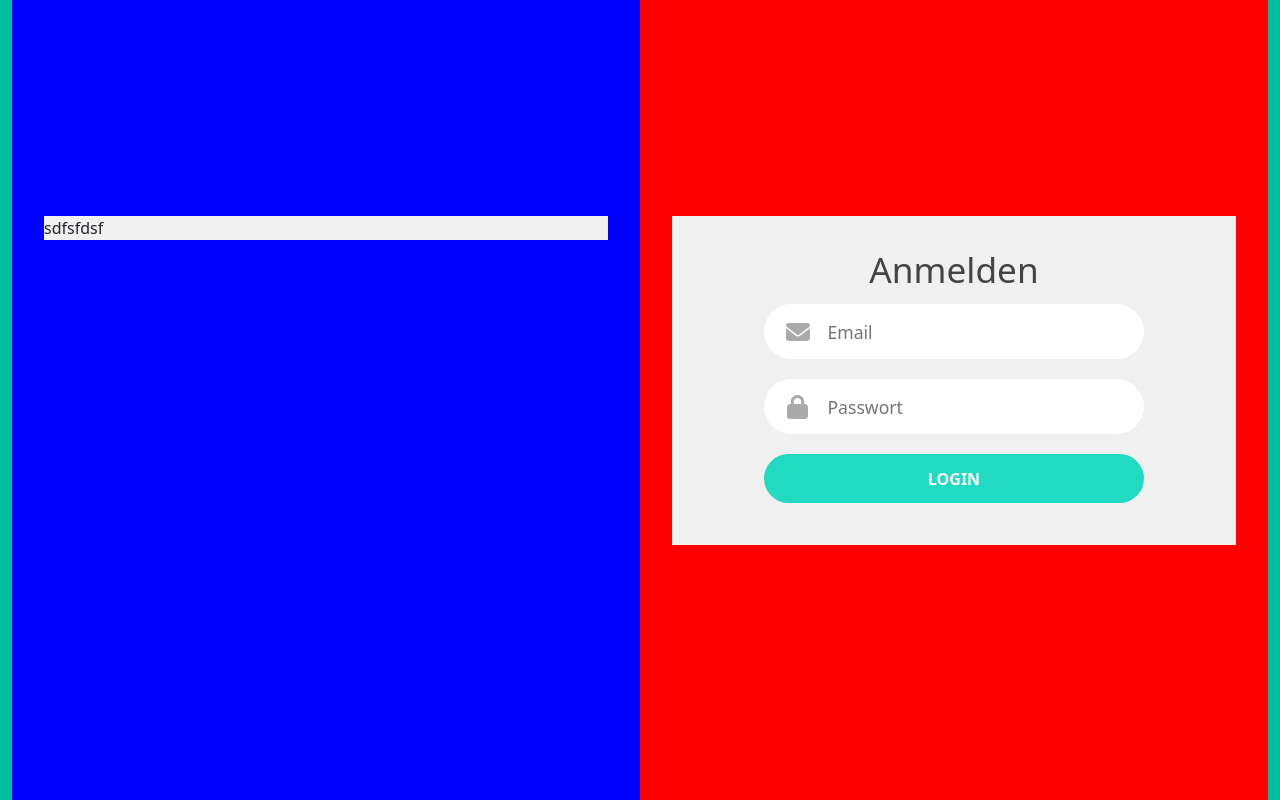
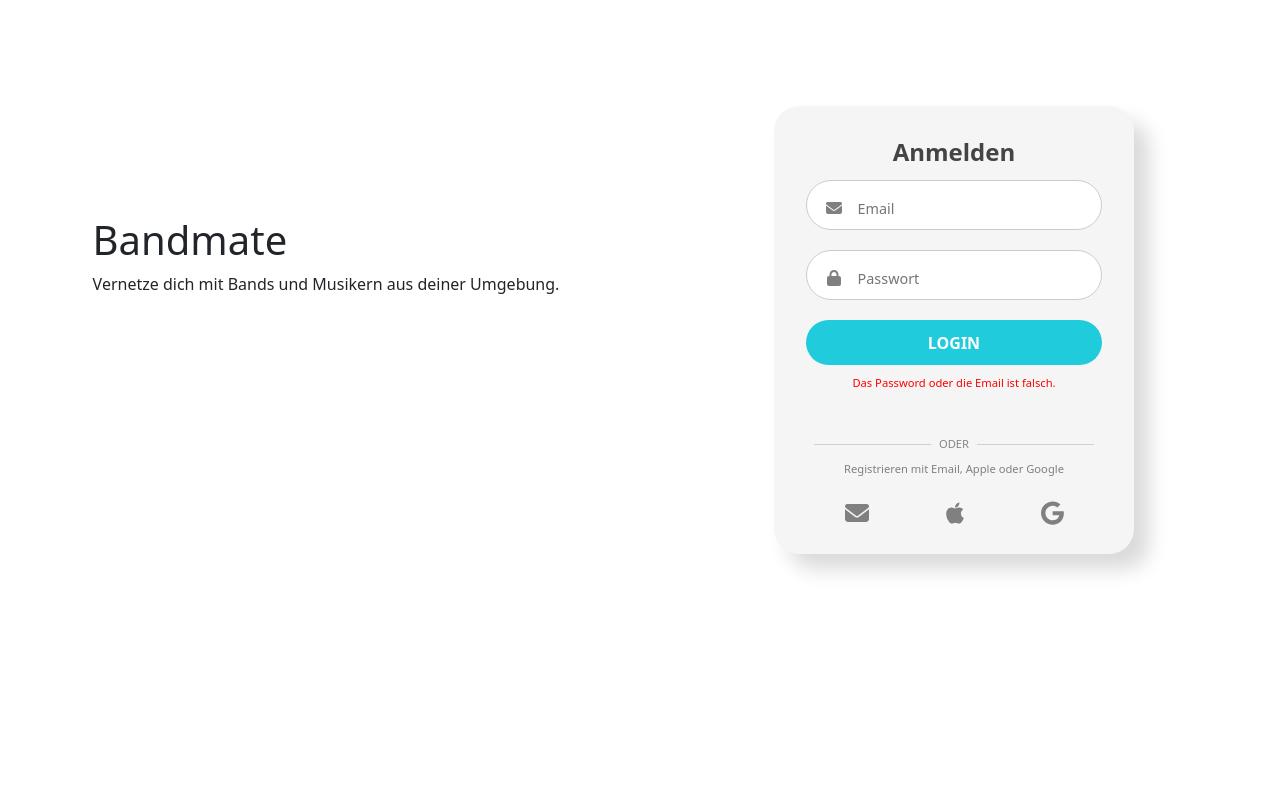
Before and after one commit to KarstenKrause/bandmate-web, a React (Create React App) app: page / in a window 1280 px wide. Built offline with nearby package versions, Linux system fonts and the light colour scheme.

Commit message:
added final login styles

```diff
--- a/src/pages/auth/Authentication.tsx
+++ b/src/pages/auth/Authentication.tsx
@@ -1,3 +1,6 @@
+import { faApple, faGoogle } from "@fortawesome/free-brands-svg-icons";
+import { faEnvelope } from "@fortawesome/free-solid-svg-icons";
+import { FontAwesomeIcon } from "@fortawesome/react-fontawesome";
 import React from "react";
 import LoginPage from "./login/Login";
 import RegistrationPage from "./registration/Registration";
@@ -12,12 +15,32 @@
       <main>
         <div className="container">
           <aside>
-            <div className="content-container">sdfsfdsf</div>
+            <div className="content-container">
+              <h1>Bandmate</h1>
+              <article>
+                <p>Vernetze dich mit Bands und Musikern aus deiner Umgebung.</p>
+              </article>
+            </div>
           </aside>
 
           <div className="forms-container">
             <div className="login-container">
               <LoginPage />
+              <div className="reg-container">
+                <div className="divider">ODER</div>
+                <p id="reg-p">Registrieren mit Email, Apple oder Google</p>
+                <div className="reg-buttons-container">
+                  <button className="reg-button">
+                    <FontAwesomeIcon icon={faEnvelope}></FontAwesomeIcon>
+                  </button>
+                  <button className="reg-button">
+                    <FontAwesomeIcon icon={faApple}></FontAwesomeIcon>
+                  </button>
+                  <button className="reg-button">
+                    <FontAwesomeIcon icon={faGoogle}></FontAwesomeIcon>
+                  </button>
+                </div>
+              </div>
             </div>
           </div>
         </div>
--- a/src/pages/auth/login/Login.tsx
+++ b/src/pages/auth/login/Login.tsx
@@ -90,6 +90,9 @@
         <button className="form-button" type="submit">
           Login
         </button>
+        <p id="error-message">Das Password oder die Email ist falsch.</p>
+
+
       </form>
     );
   }
--- a/src/pages/auth/style/authentication.css
+++ b/src/pages/auth/style/authentication.css
@@ -1,5 +1,4 @@
 main {
-  background-color: #00bfa0;
   display: flex;
   flex-direction: column;
   justify-content: flex-start;
@@ -34,59 +33,92 @@
   }
 }
 main .container aside {
+  display: flex;
+  flex-direction: column;
+  justify-content: flex-start;
+  align-items: center;
   width: 100%;
   top: 0;
   left: 0;
-  background-color: blue;
   padding: 2rem;
 }
 main .container aside .content-container {
   position: relative;
   top: 25%;
-  background-color: #f0f0f0;
+}
+@media (max-width: 768px) {
+  main .container aside .content-container {
+    text-align: center;
+  }
+}
+@media (min-width: 768px) {
+  main .container aside .content-container {
+    text-align: center;
+  }
+}
+@media (min-width: 992px) {
+  main .container aside .content-container {
+    text-align: left;
+  }
+}
+@media (min-width: 1200px) {
+  main .container aside .content-container {
+    text-align: left;
+  }
 }
 main .container .forms-container {
+  display: flex;
+  flex-direction: column;
+  justify-content: flex-start;
+  align-items: center;
   width: 100%;
-  top: 0;
   left: 0;
-  background-color: red;
   padding: 2rem;
 }
 main .container .forms-container .login-container {
   position: relative;
-  top: 25%;
-  background-color: #f0f0f0;
+  width: 360px;
+  top: 10%;
+  background-color: rgba(0, 0, 0, 0.04);
   display: grid;
   grid-template-columns: 1fr;
+  border-radius: 25px;
+  padding: 2rem;
+  box-shadow: 15px 15px 20px rgb(218, 218, 218);
+}
+main .container .forms-container .reg-container {
+  position: relative;
+  top: 20px;
+  padding-bottom: 10px;
+}
+main .container .forms-container .reg-container .reg-buttons-container {
+  position: relative;
+  display: flex;
+  flex-direction: row;
+  justify-content: space-around;
+  align-items: center;
+}
+main .container .forms-container .reg-container .reg-buttons-container .reg-button {
+  border: none;
+  font-size: 1.5rem;
+  color: grey;
+  transition: all 0.5s;
+  background-color: transparent;
+}
+main .container .forms-container .reg-container .reg-buttons-container .reg-button:hover {
+  color: #444;
+}
+main .container .forms-container #reg-p {
+  font-size: 0.7rem;
+  color: gray;
+  display: flex;
+  flex-direction: column;
+  align-items: center;
 }
 
-/*
-.container {
-  display: flex;
-  flex-direction: row;
-  position: relative;
-  width: 100%;
-  height: 100%;
-  background-color: white;
-  min-height: 100vh;
-  overflow: hidden;
-}
-*/
-/*
-.container::before {
-  content: "";
-  position: absolute;
-  height: 2000px;
-  width: 2000px;
-  top: -10%;
-  right: 48%;
-  background-image: linear-gradient(-45deg, #20dbc2 0%, #00bfa6 100%);
-  transform: translateY(-50%);
-  border-radius: 50%;
-}
-*/
 .title {
-  font-size: 2.2rem;
+  font-size: 1.5rem;
+  font-weight: bold;
   color: #444;
   margin-bottom: 4px;
 }
@@ -96,24 +128,23 @@
   flex-direction: column;
   justify-content: center;
   align-items: center;
-  padding: 2rem;
   grid-column: 1/2;
   grid-row: 1/2;
 }
 form .form-icons {
   text-align: center;
-  color: #aaa;
+  color: grey;
   line-height: 55px;
-  font-size: 1.5rem;
+  font-size: 1rem;
 }
 form .form-button {
   max-width: 380px;
   width: 100%;
-  height: 49px;
+  height: 45px;
   outline: none;
   border: none;
-  border-radius: 49px;
-  background-color: #20dbc2;
+  border-radius: 45px;
+  background-color: #20cbdb;
   color: white;
   text-transform: uppercase;
   font-weight: 600;
@@ -121,17 +152,41 @@
   transition: all 0.5s;
 }
 form .form-button:hover {
-  background-color: #00bfa0;
+  background-color: #1cb4c2;
+}
+form .form-button:active {
+  background-color: #18939e;
+}
+
+.divider {
+  top: 50px;
+  display: flex;
+  flex-basis: 100%;
+  align-items: center;
+  color: rgba(0, 0, 0, 0.45);
+  margin: 8px 0;
+  font-size: 0.7rem;
+}
+.divider:before, .divider:after {
+  content: "";
+  flex-grow: 1;
+  background: rgba(0, 0, 0, 0.15);
+  height: 1px;
+  font-size: 0;
+  line-height: 0;
+  margin: 0 8px;
 }
 
 .input-field {
   position: relative;
   max-width: 380px;
   width: 100%;
-  height: 55px;
+  height: 50px;
   background-color: white;
   margin: 10px 0px;
-  border-radius: 55px;
+  border: 1px solid;
+  border-radius: 50px;
+  border-color: #cbcbcb;
   display: grid;
   grid-template-columns: 15% 85%;
   padding: 0 0.4rem;
@@ -141,16 +196,23 @@
   outline: none;
   border: none;
   line-height: 1;
-  font-weight: 600;
-  font-size: 1.1rem;
+  font-size: 0.9rem;
   color: #333;
 }
 .input-field input:-moz-placeholder-shown {
-  font-weight: 500;
+  line-height: 1;
+  font-size: 0.9rem;
 }
 .input-field input:-ms-input-placeholder {
-  font-weight: 500;
+  line-height: 1;
+  font-size: 0.9rem;
 }
 .input-field input:placeholder-shown {
-  font-weight: 500;
+  line-height: 1;
+  font-size: 0.9rem;
+}
+
+#error-message {
+  color: red;
+  font-size: 0.7rem;
 }/*# sourceMappingURL=authentication.css.map */
--- a/src/pages/auth/style/authentication.scss
+++ b/src/pages/auth/style/authentication.scss
@@ -1,5 +1,6 @@
 $margin: 2rem;
 
+$screen-small: 576px;
 $screen-mid: 768px;
 $screen-normal: 992px;
 $screen-large: 1200px;
@@ -29,11 +30,12 @@
 }
 
 main {
-  background-color: #00bfa0;
+
   display: flex;
   flex-direction: column;
   justify-content: flex-start;
   align-items: center;
+  //background-color: #00bfa0;
 
   .container {
     display: flex;
@@ -60,66 +62,102 @@
     }
 
     aside {
+      display: flex;
+      flex-direction: column;
+      justify-content: flex-start;
+      align-items: center;
       width: 100%;
       top: 0;
       left: 0;
-      background-color: blue;
       padding: $margin;
+      //background-color: blue;
 
       .content-container {
         position: relative;
         top: 25%;
-        background-color: #f0f0f0;
+        @include small {
+          text-align: center;
+        }
+
+        @include mid {
+          text-align: center;
+        }
+
+        @include normal {
+          text-align: left;
+        }
+
+        @include large {
+          text-align: left;
+        }
       }
+      //background-color: #f0f0f0;
     }
 
     .forms-container {
+      display: flex;
+      flex-direction: column;
+      justify-content: flex-start;
+      align-items: center;
       width: 100%;
-      top: 0;
       left: 0;
-      background-color: red;
       padding: $margin;
+      //background-color: red;
 
       .login-container {
         position: relative;
-        top: 25%;
-        background-color: #f0f0f0;
+        width: 360px;
+        top: 10%;
+        background-color:  rgba(0, 0, 0, 0.04);
         display: grid;
         grid-template-columns: 1fr;
+        border-radius: 25px;
+        padding: 2rem;
+        //box-shadow: 5px 3px 3px rgba(218, 218, 218, 100%);
+        box-shadow: 15px 15px 20px rgba(218, 218, 218, 1);
+      }
+
+      .reg-container {
+        position: relative;
+        top: 20px;
+        padding-bottom: 10px;
+
+        .reg-buttons-container {
+          position: relative;
+          display: flex;
+          flex-direction: row;
+          justify-content: space-around;
+          align-items: center;
+
+          .reg-button {
+            border: none;
+            font-size: 1.5rem;
+            color: grey;
+            transition: all 0.5s;
+            background-color: transparent;
+
+            &:hover {
+              color: #444;
+            }
+          }
+        }
+      }
+
+      #reg-p {
+        font-size: 0.7rem;
+        color: gray;
+        display: flex;
+        flex-direction: column;
+
+        align-items: center;
       }
     }
   }
 }
 
-/*
-.container {
-  display: flex;
-  flex-direction: row;
-  position: relative;
-  width: 100%;
-  height: 100%;
-  background-color: white;
-  min-height: 100vh;
-  overflow: hidden;
-}
-*/
-
-/*
-.container::before {
-  content: "";
-  position: absolute;
-  height: 2000px;
-  width: 2000px;
-  top: -10%;
-  right: 48%;
-  background-image: linear-gradient(-45deg, #20dbc2 0%, #00bfa6 100%);
-  transform: translateY(-50%);
-  border-radius: 50%;
-}
-*/
-
 .title {
-  font-size: 2.2rem;
+  font-size: 1.5rem;
+  font-weight: bold;
   color: #444;
   margin-bottom: 4px;
 }
@@ -129,25 +167,24 @@
   flex-direction: column;
   justify-content: center;
   align-items: center;
-  padding: 2rem;
   grid-column: 1 / 2;
   grid-row: 1 / 2;
 
   .form-icons {
     text-align: center;
-    color: #aaa;
+    color: grey;
     line-height: 55px;
-    font-size: 1.5rem;
+    font-size: 1rem;
   }
 
   .form-button {
     max-width: 380px;
     width: 100%;
-    height: 49px;
+    height: 45px;
     outline: none;
     border: none;
-    border-radius: 49px;
-    background-color: #20dbc2;
+    border-radius: 45px;
+    background-color: #20cbdb;
     color: white;
     text-transform: uppercase;
     font-weight: 600;
@@ -155,8 +192,33 @@
     transition: all 0.5s;
 
     &:hover {
-      background-color: #00bfa0;
+      background-color: #1cb4c2;
     }
+
+    &:active {
+      background-color: #18939e;
+    }
+  }
+}
+
+.divider {
+  top: 50px;
+  display: flex;
+  flex-basis: 100%;
+  align-items: center;
+  color: rgba(0, 0, 0, 0.45);
+  margin: 8px 0;
+  font-size: 0.7rem;
+
+  &:before,
+  &:after {
+    content: "";
+    flex-grow: 1;
+    background: rgba(0, 0, 0, 0.15);
+    height: 1px;
+    font-size: 0;
+    line-height: 0;
+    margin: 0 8px;
   }
 }
 
@@ -164,10 +226,12 @@
   position: relative;
   max-width: 380px;
   width: 100%;
-  height: 55px;
+  height: 50px;
   background-color: white;
   margin: 10px 0px;
-  border-radius: 55px;
+  border: 1px solid;
+  border-radius: 50px;
+  border-color: #cbcbcb;
   display: grid;
   grid-template-columns: 15% 85%;
   padding: 0 0.4rem;
@@ -177,18 +241,17 @@
     outline: none;
     border: none;
     line-height: 1;
-    font-weight: 600;
-    font-size: 1.1rem;
+    font-size: 0.9rem;
     color: #333;
 
     &:placeholder-shown {
-      font-weight: 500;
+      line-height: 1;
+      font-size: 0.9rem;
     }
   }
 }
 
-@mixin etwas {
-  @media (min-width: 200px) {
-    @content;
-  }
+#error-message {
+  color: red;
+  font-size: 0.7rem;
 }
```
Also changed, not shown: 1 other file (tests, documents, lock files or other folders).
